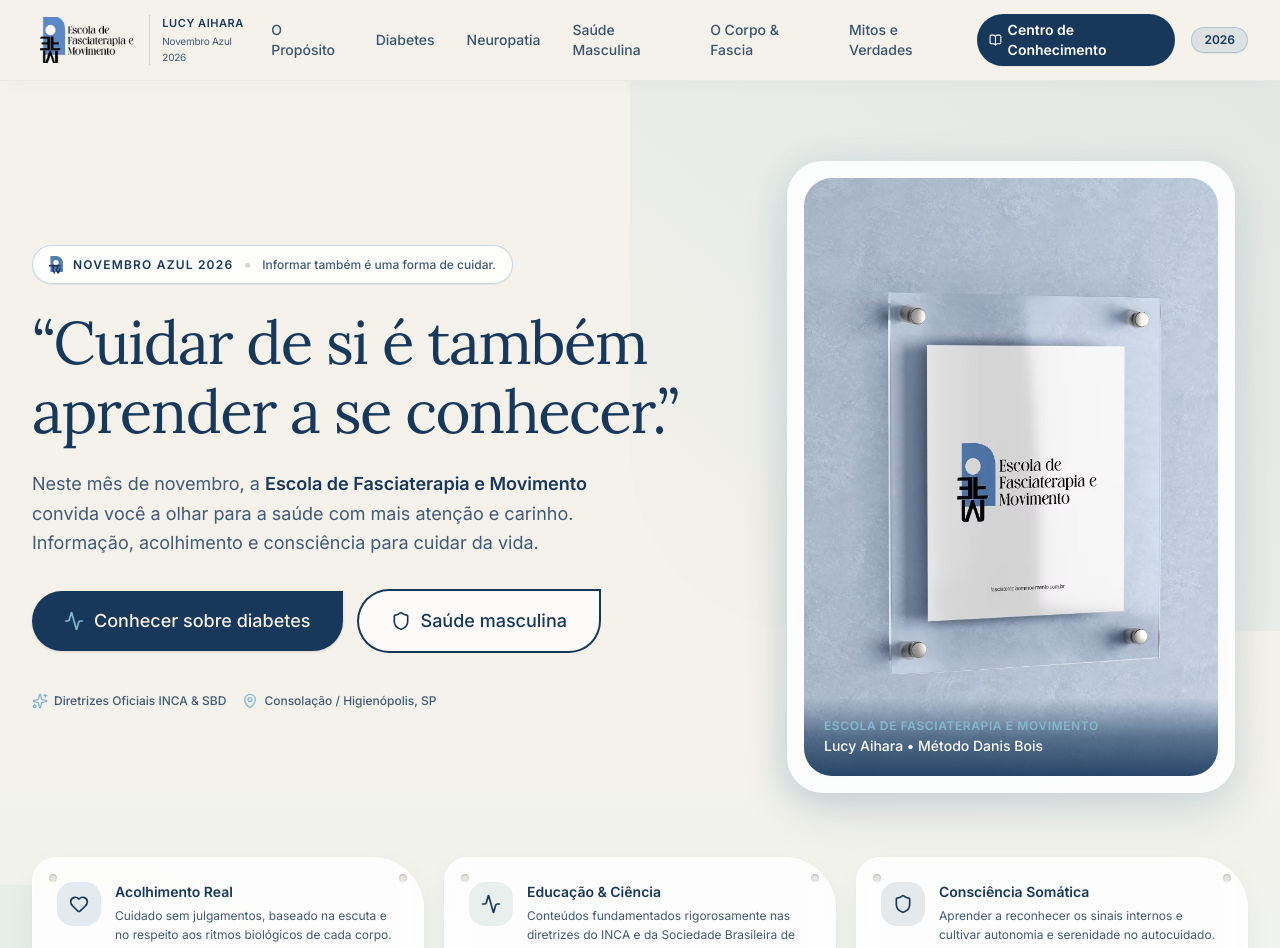
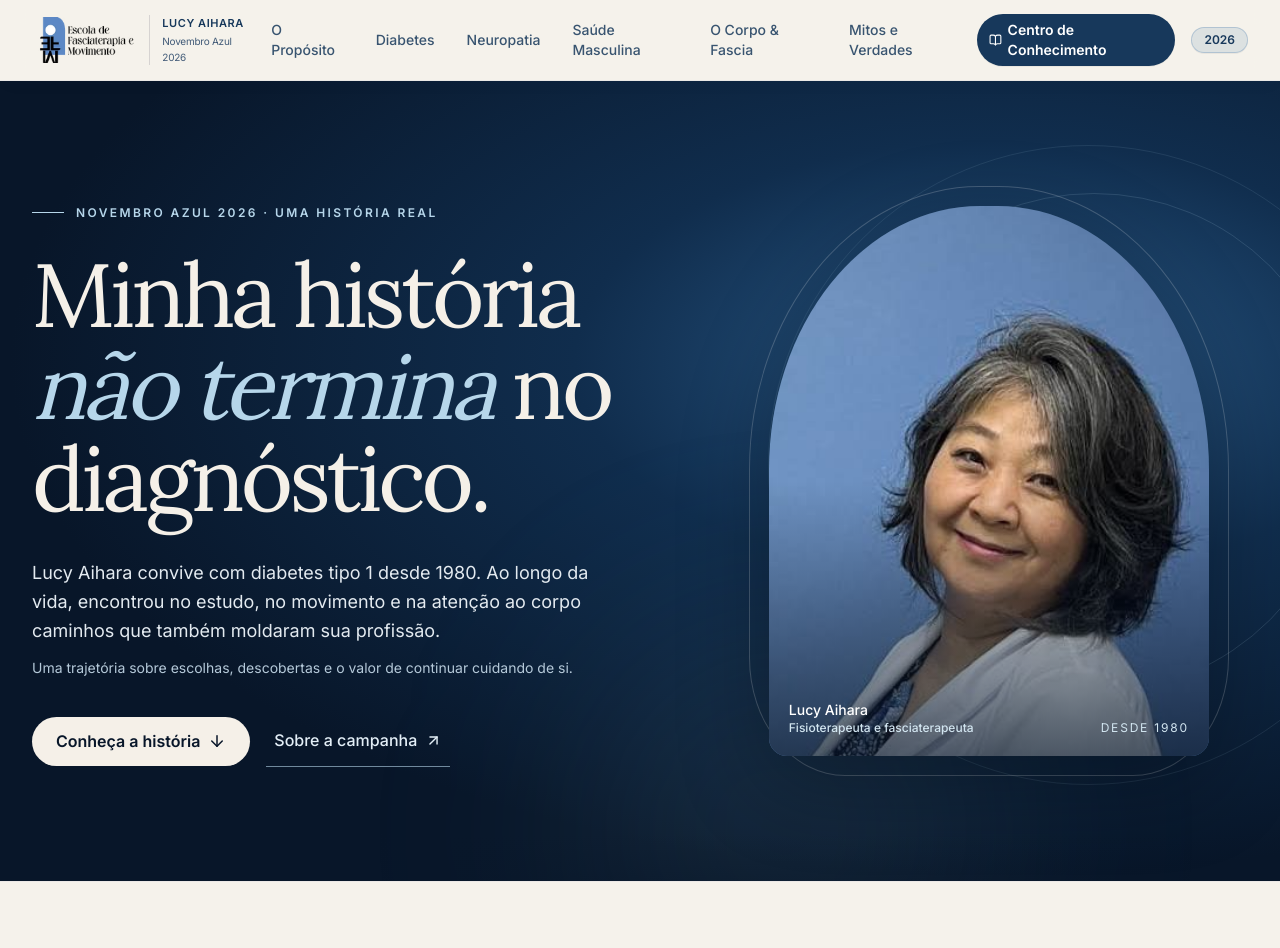
Before and after one commit to mslol21/projeto-lucy, a Next.js app: page / in a window 1280 px wide. Shown: the top 948 px of the page. Built offline with nearby package versions, Linux system fonts and the light colour scheme.

Commit message:
feat: cinematic storytelling hero honoring Lucy's lived experience

```diff
--- a/src/components/sections/HeroSection.tsx
+++ b/src/components/sections/HeroSection.tsx
@@ -1,183 +1,63 @@
-import React from "react";
 import Image from "next/image";
-import { ArrowDown, Heart, Shield, Activity, Sparkles, MapPin } from "lucide-react";
-import { Button } from "@/components/ui/Button";
-import { AcrylicCard, BrandEmblem } from "@/components/ui/BrandEmblem";
-import { CAMPAIGN_INFO } from "@/data/campaign-data";
+import { ArrowDown, ArrowUpRight } from "lucide-react";
 
 export function HeroSection() {
   return (
     <section
       id="conteudo-principal"
-      className="relative overflow-hidden pt-10 pb-20 sm:pt-16 sm:pb-28 lg:pt-20 lg:pb-32 bg-gradient-to-b from-[#F5F2EB] via-[#F5F2EB] to-[#edf3f0]"
       aria-labelledby="hero-title"
+      className="relative isolate min-h-[min(850px,100svh)] overflow-hidden bg-[#081629] text-[#F5F0E8]"
     >
-      {/* Forma de fundo inspirada no corte em arco da logo oficial */}
-      <div
-        className="absolute top-0 right-0 w-[500px] sm:w-[650px] h-[550px] bg-gradient-to-bl from-[#527fae]/10 via-[#84B7CE]/10 to-transparent rounded-bl-[180px] pointer-events-none -z-0"
-        aria-hidden="true"
-      />
-      <div
-        className="absolute -bottom-24 -left-24 w-[400px] h-[400px] bg-[#C7D9D2]/25 rounded-tr-[160px] pointer-events-none -z-0"
-        aria-hidden="true"
-      />
-
-      <div className="relative z-10 max-w-7xl mx-auto px-4 sm:px-6 lg:px-8">
-        <div className="grid grid-cols-1 lg:grid-cols-12 gap-12 lg:gap-14 items-center">
-          {/* Coluna de Texto Principal */}
-          <div className="lg:col-span-7 space-y-6 text-left">
-            {/* Eyebrow Oficial com o Símbolo */}
-            <div className="inline-flex items-center gap-2.5 px-4 py-1.5 rounded-full bg-white/90 border border-[#527fae]/30 shadow-2xs backdrop-blur-xs">
-              <BrandEmblem className="w-3.5 h-4.5" blueColor="#527fae" darkColor="#17385B" />
-              <span className="text-xs font-semibold tracking-widest uppercase text-[#17385B]">
-                NOVEMBRO AZUL {CAMPAIGN_INFO.year}
-              </span>
-              <span className="text-stone-300">•</span>
-              <span className="text-xs font-medium text-[#415A77]">
-                {CAMPAIGN_INFO.slogan}
-              </span>
-            </div>
-
-            {/* H1 Principal com a mensagem central */}
-            <h1
-              id="hero-title"
-              className="font-serif text-3xl sm:text-4xl md:text-5xl lg:text-6xl font-normal text-[#17385B] leading-[1.14] tracking-tight"
-            >
-              &ldquo;{CAMPAIGN_INFO.centralMessage}&rdquo;
-            </h1>
-
-            {/* Texto de acolhimento */}
-            <p className="text-base sm:text-lg text-[#415A77] font-normal leading-relaxed max-w-xl">
-              Neste mês de novembro, a <strong className="text-[#17385B] font-semibold">Escola de Fasciaterapia e Movimento</strong> convida você a olhar para a saúde com mais atenção e carinho. Informação, acolhimento e consciência para cuidar da vida.
-            </p>
-
-            {/* CTAs de Navegação Suave */}
-            <div className="pt-2 flex flex-col sm:flex-row items-stretch sm:items-center gap-3.5">
-              <Button
-                asAnchor
-                href="#diabetes"
-                variant="primary"
-                size="lg"
-                className="rounded-2xl rounded-tr-[36px] bg-[#17385B] hover:bg-[#10263f] shadow-md"
-              >
-                <Activity className="w-5 h-5 text-[#84B7CE]" aria-hidden="true" />
-                <span>Conhecer sobre diabetes</span>
-              </Button>
-
-              <Button
-                asAnchor
-                href="#saude-masculina"
-                variant="outline"
-                size="lg"
-                className="rounded-2xl rounded-tr-[36px] border-[#17385B] bg-white/70 hover:bg-white backdrop-blur-xs"
-              >
-                <Shield className="w-5 h-5 text-[#17385B]" aria-hidden="true" />
-                <span>Saúde masculina</span>
-              </Button>
-            </div>
-
-            {/* Badges de Filosofia da Escola */}
-            <div className="pt-4 flex flex-wrap items-center gap-4 text-xs text-[#415A77]">
-              <span className="inline-flex items-center gap-1.5 font-medium">
-                <Sparkles className="w-4 h-4 text-[#84B7CE]" aria-hidden="true" />
-                Diretrizes Oficiais INCA & SBD
-              </span>
-              <span className="inline-flex items-center gap-1.5 font-medium">
-                <MapPin className="w-4 h-4 text-[#84B7CE]" aria-hidden="true" />
-                Consolação / Higienópolis, SP
-              </span>
-            </div>
-          </div>
-
-          {/* Coluna Visual: A Placa de Acrílico Flutuante Oficial da Escola */}
-          <div className="lg:col-span-5 flex justify-center">
-            <div className="relative group w-full max-w-md">
-              {/* Sombra de projeção e halo da placa */}
-              <div className="absolute -inset-2 bg-gradient-to-tr from-[#527fae]/20 via-[#84B7CE]/15 to-[#C7D9D2]/25 rounded-[44px] blur-md opacity-80 group-hover:opacity-100 transition-opacity" />
-
-              {/* Placa em Acrílico com Espaçadores Reais */}
-              <div className="relative rounded-[36px] overflow-hidden bg-white/90 shadow-[0_20px_50px_rgba(23,56,91,0.12)] border border-white/80 p-3 sm:p-4">
-                <div className="relative rounded-[28px] overflow-hidden bg-stone-100">
-                  <Image
-                    src="/images/placa-acrilica-consultorio.jpg"
-                    alt="Placa institucional da Escola de Fasciaterapia e Movimento em acrílico com espaçadores cromados"
-                    width={480}
-                    height={680}
-                    priority
-                    className="w-full h-auto object-cover transition-transform duration-700 group-hover:scale-102"
-                  />
-                  {/* Legenda sutil sobre o consultório */}
-                  <div className="absolute bottom-0 inset-x-0 bg-gradient-to-t from-[#17385B]/90 via-[#17385B]/60 to-transparent p-5 text-white">
-                    <p className="text-xs font-semibold tracking-wider uppercase text-[#84B7CE]">
-                      Escola de Fasciaterapia e Movimento
-                    </p>
-                    <p className="text-sm font-medium mt-0.5">
-                      Lucy Aihara • Método Danis Bois
-                    </p>
-                  </div>
-                </div>
-              </div>
-            </div>
+      <div aria-hidden="true" className="absolute inset-0 pointer-events-none">
+        <div className="absolute inset-0 bg-[radial-gradient(ellipse_at_78%_35%,#295987_0%,#102d4d_30%,#081629_70%)]" />
+        <div className="absolute -right-32 top-16 h-[640px] w-[640px] rounded-full border border-[#b6d6ea]/15 opacity-70" />
+        <div className="absolute -right-16 top-28 h-[500px] w-[500px] rounded-full border border-[#b6d6ea]/15" />
+        <div className="absolute left-[45%] -bottom-40 h-[420px] w-[420px] rounded-full bg-[#84B7CE]/10 blur-[110px]" />
+      </div>
+      <div className="relative mx-auto grid min-h-[min(850px,100svh)] max-w-7xl items-center gap-10 px-5 pb-24 pt-24 sm:px-8 lg:grid-cols-[1.1fr_0.9fr] lg:gap-16 lg:py-28">
+        <div className="relative z-10">
+          <p className="mb-7 inline-flex items-center gap-3 text-xs font-semibold uppercase tracking-[0.2em] text-[#B6D6EA]">
+            <span aria-hidden="true" className="h-px w-8 bg-[#B6D6EA]" />
+            Novembro Azul 2026 · Uma história real
+          </p>
+          <h1 id="hero-title" className="max-w-[12ch] font-serif text-[clamp(3.1rem,7vw,6.9rem)] leading-[1.03] tracking-[-0.045em]">
+            Minha história <em className="font-normal text-[#B6D6EA]">não termina</em> no diagnóstico.
+          </h1>
+          <p className="mt-8 max-w-xl text-base leading-relaxed text-[#e3eaf0] sm:text-lg">
+            Lucy Aihara convive com diabetes tipo 1 desde 1980. Ao longo da vida, encontrou no estudo, no movimento e na atenção ao corpo caminhos que também moldaram sua profissão.
+          </p>
+          <p className="mt-3 max-w-xl text-sm leading-relaxed text-[#b5c9d9]">
+            Uma trajetória sobre escolhas, descobertas e o valor de continuar cuidando de si.
+          </p>
+          <div className="mt-9 flex flex-wrap items-center gap-4">
+            <a href="#historia" className="inline-flex min-h-12 items-center gap-2 rounded-full bg-[#F5F0E8] px-6 py-3 font-semibold text-[#081629] transition hover:bg-[#B6D6EA] focus-visible:outline-2 focus-visible:outline-offset-4 focus-visible:outline-white">
+              Conheça a história <ArrowDown size={18} aria-hidden="true" />
+            </a>
+            <a href="#datas" className="inline-flex min-h-12 items-center gap-2 border-b border-[#B6D6EA]/60 px-2 py-3 font-medium text-[#e4eff7] transition hover:text-white">
+              Sobre a campanha <ArrowUpRight size={17} aria-hidden="true" />
+            </a>
           </div>
         </div>
-
-        {/* 3 Cartões de Acolhimento em formato de Placa Acrílica */}
-        <div className="mt-16 grid grid-cols-1 md:grid-cols-3 gap-5">
-          <AcrylicCard className="p-6">
-            <div className="flex items-start gap-3.5">
-              <div className="p-3 rounded-2xl bg-[#527fae]/15 text-[#17385B] flex-shrink-0">
-                <Heart className="w-5 h-5" aria-hidden="true" />
-              </div>
-              <div>
-                <h2 className="text-sm font-semibold text-[#17385B]">Acolhimento Real</h2>
-                <p className="text-xs text-[#415A77] mt-1 leading-relaxed">
-                  Cuidado sem julgamentos, baseado na escuta e no respeito aos ritmos biológicos de cada corpo.
-                </p>
-              </div>
-            </div>
-          </AcrylicCard>
-
-          <AcrylicCard className="p-6">
-            <div className="flex items-start gap-3.5">
-              <div className="p-3 rounded-2xl bg-[#C7D9D2]/40 text-[#17385B] flex-shrink-0">
-                <Activity className="w-5 h-5" aria-hidden="true" />
-              </div>
-              <div>
-                <h2 className="text-sm font-semibold text-[#17385B]">Educação & Ciência</h2>
-                <p className="text-xs text-[#415A77] mt-1 leading-relaxed">
-                  Conteúdos fundamentados rigorosamente nas diretrizes do INCA e da Sociedade Brasileira de Diabetes.
-                </p>
-              </div>
-            </div>
-          </AcrylicCard>
-
-          <AcrylicCard className="p-6">
-            <div className="flex items-start gap-3.5">
-              <div className="p-3 rounded-2xl bg-[#17385B]/10 text-[#17385B] flex-shrink-0">
-                <Shield className="w-5 h-5 text-[#17385B]" aria-hidden="true" />
-              </div>
-              <div>
-                <h2 className="text-sm font-semibold text-[#17385B]">Consciência Somática</h2>
-                <p className="text-xs text-[#415A77] mt-1 leading-relaxed">
-                  Aprender a reconhecer os sinais internos e cultivar autonomia e serenidade no autocuidado.
-                </p>
-              </div>
-            </div>
-          </AcrylicCard>
-        </div>
-
-        {/* Indicador de rolagem suave */}
-        <div className="pt-10 flex justify-center">
-          <a
-            href="#datas"
-            className="inline-flex items-center gap-1.5 text-xs text-[#415A77] hover:text-[#17385B] transition-colors focus-visible:outline-none focus-visible:ring-2 focus-visible:ring-[#17385B] rounded-full p-2"
-            aria-label="Rolar para a seção de propósitos da campanha"
-          >
-            <span>Explorar a campanha</span>
-            <ArrowDown className="w-3.5 h-3.5 animate-bounce" aria-hidden="true" />
-          </a>
-        </div>
+        <figure className="relative mx-auto w-full max-w-[440px] self-end lg:self-center">
+          <div className="absolute -inset-5 rounded-[48%_48%_20%_20%] border border-white/20" aria-hidden="true" />
+          <div className="relative aspect-[4/5] overflow-hidden rounded-[48%_48%_18px_18px] bg-[#20415f] shadow-[0_25px_90px_rgba(0,0,0,.3)]">
+            <Image
+              src="/images/lucy-aihara-hcfmusp.jpg"
+              alt="Fotografia institucional de Lucy Aihara, fisioterapeuta e fasciaterapeuta"
+              fill
+              sizes="(max-width: 1024px) 90vw, 440px"
+              className="object-cover object-top"
+              priority
+            />
+            <div aria-hidden="true" className="absolute inset-0 bg-gradient-to-t from-[#081629]/70 via-transparent to-transparent" />
+          </div>
+          <figcaption className="absolute bottom-5 left-5 right-5 flex items-end justify-between gap-3 text-white">
+            <span className="text-sm font-medium">Lucy Aihara <span className="block text-xs text-[#D2E5F0]">Fisioterapeuta e fasciaterapeuta</span></span>
+            <span className="text-xs tracking-[0.15em] text-[#D2E5F0]">DESDE 1980</span>
+          </figcaption>
+        </figure>
       </div>
+      <div className="absolute bottom-0 left-0 right-0 h-12 bg-gradient-to-b from-transparent to-[#081629]/35 pointer-events-none" aria-hidden="true" />
     </section>
   );
 }
```
